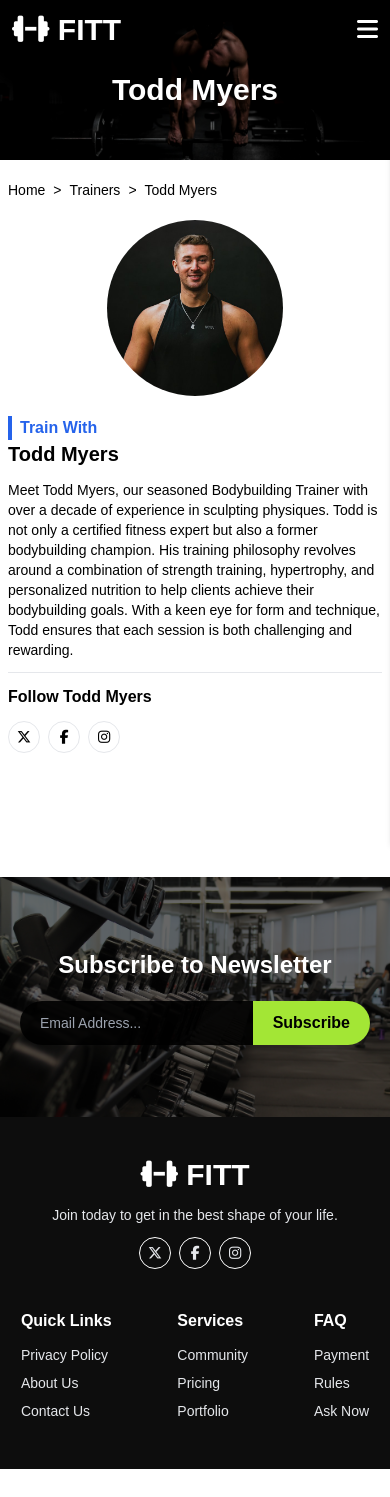
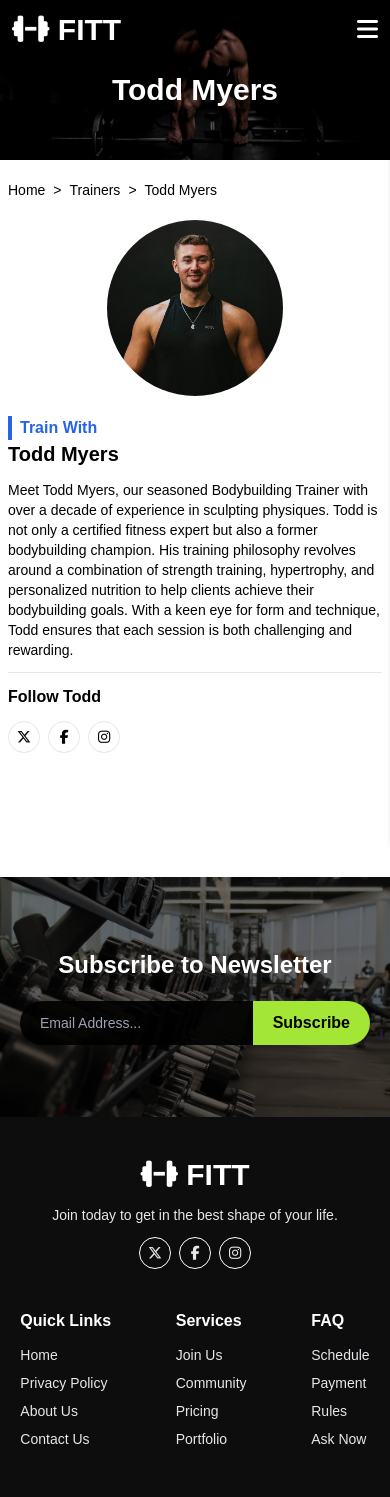
Before and after one commit to srky420/fitness-app-react-tailwind, a React (Create React App) app: page /trainers/1 in a window 390 px wide. Before the commit the page ends 1469 px from the top, so only its background shows below. Built offline with nearby package versions, Linux system fonts and the light colour scheme.

Commit message:
Add final optimizations

```diff
--- a/src/components/aboutPage/AboutUs.js
+++ b/src/components/aboutPage/AboutUs.js
@@ -1,10 +1,15 @@
-import React from "react";
+import React, { useEffect } from "react";
 import { Link } from "react-router-dom";
 import { about } from "../data/about";
 
 
 // Define component
 export const AboutUs = () => {
+
+    useEffect(() => {
+        window.scrollTo(0, 0);
+    }, [])
+
     return (
         <section className="font-poppins">
             <div className="w-full h-40 sm:h-60 lg:h-80 relative">
--- a/src/components/contactPage/ContactPage.js
+++ b/src/components/contactPage/ContactPage.js
@@ -1,4 +1,4 @@
-import React from "react";
+import React, { useEffect } from "react";
 import { Link } from "react-router-dom";
 import { contact } from "../data/contact";
 import { MapContainer, TileLayer, Marker, Popup } from "react-leaflet";
@@ -6,6 +6,10 @@ import { MapContainer, TileLayer, Marker, Popup } from "react-leaflet";
 
 // Define component
 export const ContactPage = () => {
+
+    useEffect(() => {
+        window.scrollTo(0, 0);
+    }, [])
 
     return (
         <section className="font-poppins">
--- a/src/components/globals/Card.js
+++ b/src/components/globals/Card.js
@@ -6,9 +6,11 @@ import { Link } from 'react-router-dom'
 export const Card = ({ data }) => {
     return (
             <div className="w-full h-full">
-                <img src={data.image} alt="card-img" className="h-40 sm:h-52 md:h-60 lg:h-72 xl:h-80 2xl:h-96 w-full object-cover rounded-sm" />
+                <Link to={`/programs/${data.id}`}>
+                    <img src={data.image} alt="card-img" className="h-40 sm:h-52 md:h-60 lg:h-72 xl:h-80 2xl:h-96 w-full object-cover rounded-sm" />
+                </Link>
                 <div className="my-1 sm:my-2">
-                    <h2 className="text-sm sm:text-base lg:text-xl font-bold mb-1">{data.title}</h2>
+                    <Link to={`/programs/${data.id}`} className="block text-sm sm:text-base lg:text-xl font-bold mb-1 hover:text-blue-500">{data.title}</Link>
                     <p className="text-xs sm:text-sm lg:text-base mb-1">{data.description}</p>
                     <Link to={`/programs/${data.id}`} className="text-xs sm:text-sm lg:text-base text-blue-600 hover:text-blue-500">Show More</Link>
                 </div>
--- a/src/components/globals/Footer.js
+++ b/src/components/globals/Footer.js
@@ -1,4 +1,5 @@
 import React from "react";
+import { Link } from "react-router-dom";
 
 
 // Define component
@@ -29,27 +30,30 @@ export const Footer = () => {
                     <div>
                         <h2 className="sm:text-lg font-bold mb-3">Quick Links</h2>
                         <ul className="*:mb-2 *:text-gray-200 text-sm lg:text-base">
-                            <li><a href="#" target="_blank" rel="noreferrer" className="hover:text-lime-400">Privacy Policy</a></li>
-                            <li><a href="#" target="_blank" rel="noreferrer" className="hover:text-lime-400">About Us</a></li>
-                            <li><a href="#" target="_blank" rel="noreferrer" className="hover:text-lime-400">Contact Us</a></li>
+                            <li><Link to={"/"} className="hover:text-lime-400">Home</Link></li>
+                            <li><Link to={"/"} className="hover:text-lime-400">Privacy Policy</Link></li>
+                            <li><Link to={"/about"} className="hover:text-lime-400">About Us</Link></li>
+                            <li><Link to={"/contact"} className="hover:text-lime-400">Contact Us</Link></li>
                         </ul>
                     </div>
                     {/* Services */}
                     <div>
                         <h2 className="sm:text-lg font-bold mb-3">Services</h2>
                         <ul className="*:mb-2 *:text-gray-200 text-sm lg:text-base">
-                            <li><a href="#" target="_blank" rel="noreferrer" className="hover:text-lime-400">Community</a></li>
-                            <li><a href="#" target="_blank" rel="noreferrer" className="hover:text-lime-400">Pricing</a></li>
-                            <li><a href="#" target="_blank" rel="noreferrer" className="hover:text-lime-400">Portfolio</a></li>
+                            <li><Link to={"/"} className="hover:text-lime-400">Join Us</Link></li>
+                            <li><Link to={"/"} className="hover:text-lime-400">Community</Link></li>
+                            <li><Link to={"/pricing"} className="hover:text-lime-400">Pricing</Link></li>
+                            <li><Link to={"/"} className="hover:text-lime-400">Portfolio</Link></li>
                         </ul>
                     </div>
                     {/* FAQs */}
                     <div>
                         <h2 className="sm:text-lg font-bold mb-3">FAQ</h2>
                         <ul className="*:mb-2 *:text-gray-200 text-sm lg:text-base">
-                            <li><a href="#" target="_blank" rel="noreferrer" className="hover:text-lime-400">Payment</a></li>
-                            <li><a href="#" target="_blank" rel="noreferrer" className="hover:text-lime-400">Rules</a></li>
-                            <li><a href="#" target="_blank" rel="noreferrer" className="hover:text-lime-400">Ask Now</a></li>
+                            <li><Link to={"/"} className="hover:text-lime-400">Schedule</Link></li>
+                            <li><Link to={"/"} className="hover:text-lime-400">Payment</Link></li>
+                            <li><Link to={"/"} className="hover:text-lime-400">Rules</Link></li>
+                            <li><Link to={"/"} className="hover:text-lime-400">Ask Now</Link></li>
                         </ul>
                     </div>
                 </div>
--- a/src/components/landingPage/LandingPage.js
+++ b/src/components/landingPage/LandingPage.js
@@ -1,7 +1,6 @@
-import React from "react";
+import React, { useEffect } from "react";
 import { Hero } from "./Hero";
 import { NewPrograms } from "./NewPrograms";
-import { Newsletter } from "../globals/Newsletter";
 import { Testimonials } from "./Testimonials";
 import { Pricing } from "./Pricing";
 import { TopTrainers } from "./TopTrainers";
@@ -11,6 +10,11 @@ import { GridDisplay } from "./GridDisplay";
 
 // Define component
 export const LandingPage = () => {
+
+    useEffect(() => {
+        window.scrollTo(0, 0);
+    }, [])
+
     return (
         <div>
             <Hero />
--- a/src/components/landingPage/NewPrograms.js
+++ b/src/components/landingPage/NewPrograms.js
@@ -23,7 +23,7 @@ export const NewPrograms = () => {
             {/* New program cards */}
             <div className="overflow-auto">
                 <div className="container mx-auto font-poppins px-2 lg:px-20 xl:px-40 overflow-visible">
-                    <div className="flex gap-2 sm:gap-5 w-max xs:w-full *:w-40 xs:*:w-full">
+                    <div className="flex gap-2 lg:gap-5 w-max xs:w-full *:w-40 xs:*:w-full">
                         {programs.slice(0, 3).map((item, index) => (
                             <Card data={item} key={"newPrograms" + index} />
                         ))}
--- a/src/components/pricingPage/PricingPage.js
+++ b/src/components/pricingPage/PricingPage.js
@@ -1,9 +1,14 @@
-import React from "react";
+import React, { useEffect } from "react";
 import { Link } from "react-router-dom";
 
 
 // Define component
 export const PricingPage = () => {
+
+    useEffect(() => {
+        window.scrollTo(0, 0);
+    }, [])
+
     return (
         <section className="font-poppins">
             <div className="w-full h-40 sm:h-60 lg:h-80 relative">
--- a/src/components/trainersPage/Trainer.js
+++ b/src/components/trainersPage/Trainer.js
@@ -43,7 +43,7 @@ export const Trainer = () => {
                             <p className="lg:text-xl border-s-4 text-blue-600 border-blue-600 ps-2 font-semibold sm:mb-1">Train With</p>
                             <h2 className="text-xl lg:text-2xl xl:text-4xl font-bold mb-3">{data.title}</h2>
                             <p className="text-sm lg:text-base mb-3 pb-3 border-b">{data.description}</p>
-                            <h3 className="sm:text-lg lg:text-xl font-bold mb-2">Follow {data.title}</h3>
+                            <h3 className="sm:text-lg lg:text-xl font-bold mb-2">Follow {data.title.split(" ")[0]}</h3>
                             <ul className="flex gap-2 text-sm lg:text-base my-3">
                                 <li>
                                     <a href="#" className="w-8 h-8 flex justify-center items-center rounded-full border bg-transparent hover:bg-black hover:text-white hover:border-black"><i className="fa-brands fa-x-twitter"></i></a>
--- a/src/components/trainersPage/Trainers.js
+++ b/src/components/trainersPage/Trainers.js
@@ -1,4 +1,4 @@
-import React from "react";
+import React, { useEffect } from "react";
 import { TrainerCard } from "../globals/TrainerCard";
 import { trainers } from "../data/trainers";
 import { Link } from "react-router-dom";
@@ -6,6 +6,11 @@ import { Link } from "react-router-dom";
 
 // Define component
 export const Trainers = () => {
+
+    useEffect(() => {
+        window.scrollTo(0, 0);
+    }, [])
+
     return (
         <section className="font-poppins">
             <div className="w-full h-40 sm:h-60 lg:h-80 relative">
```
Also changed, not shown: src/components/globals/TrainerCard.js (+6 -4 lines), src/components/landingPage/TimeTable.js (+16 -6 lines), src/components/programPage/Program.js (+1 -6 lines).
